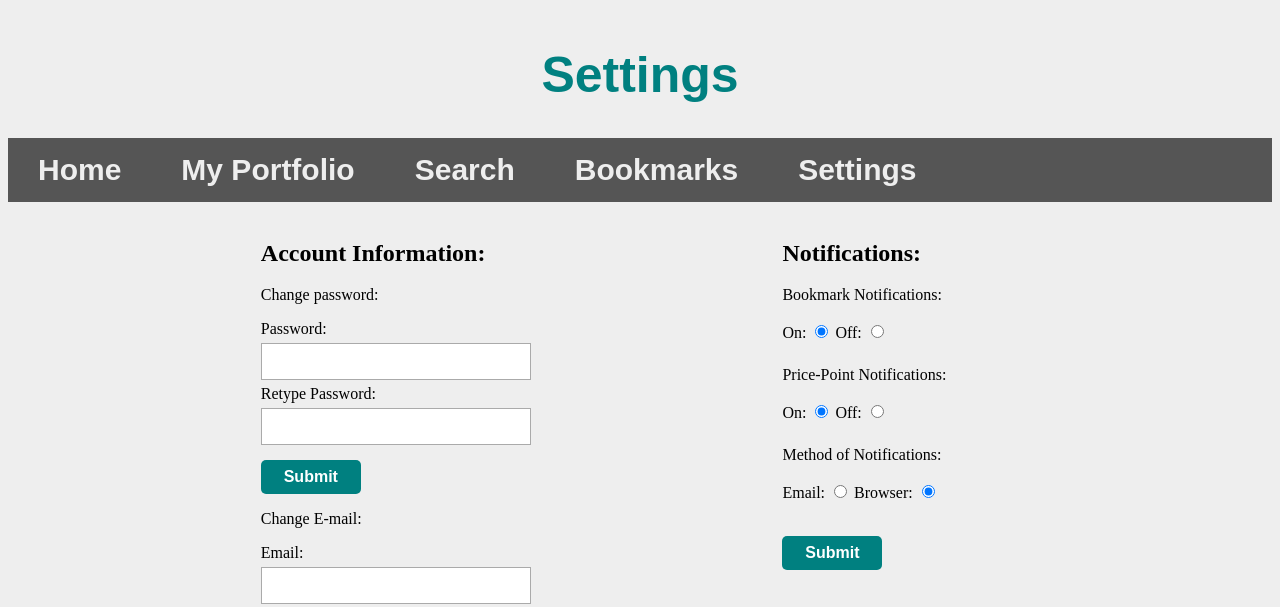
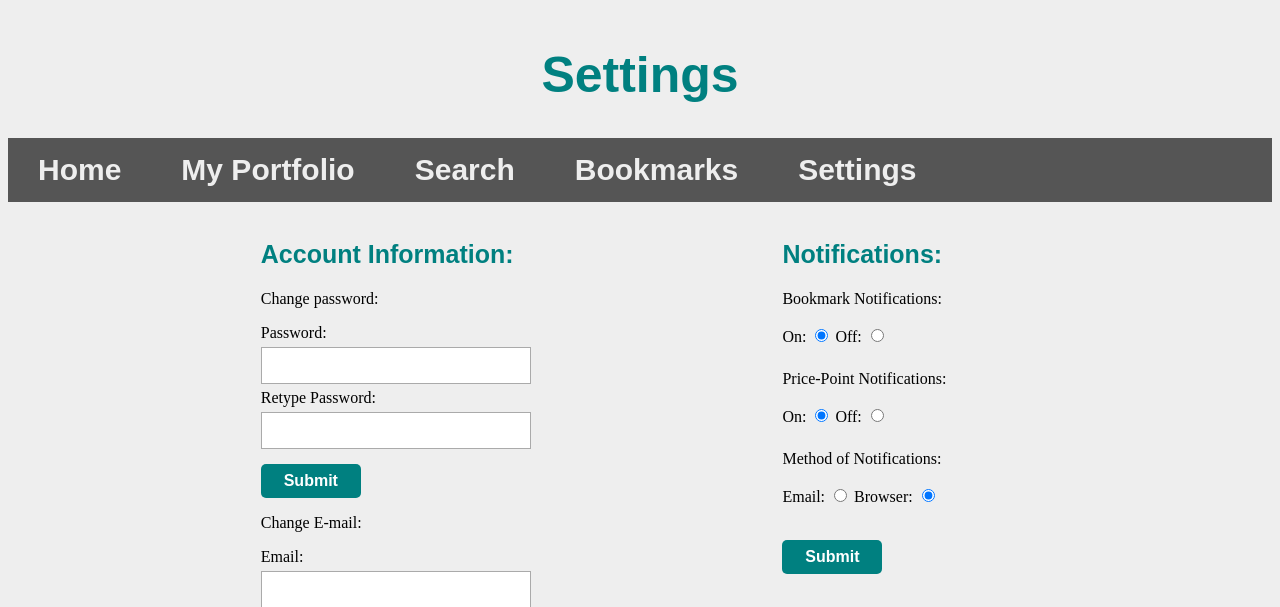
Before and after one commit to ghoff8/XChange, a Django app: page /settings in a window 1280 px wide. Shown: the top 607 px of the page. Run offline with Django 3.2, Linux system fonts and the light colour scheme; a user stored in the database is signed in.

Commit message:
random css

```diff
--- a/XChange/static/XChange/css/myPortfolio.css
+++ b/XChange/static/XChange/css/myPortfolio.css
@@ -65,6 +65,10 @@
     font-size: 25px;
 }
 
+#assets, #graphDiv, #myBookmarks {
+    background-color: white;
+}
+
 #assetsUl, #myBookmarksUl {
     list-style: none;
     /*display:inline-block;*/
--- a/XChange/static/XChange/css/settings.css
+++ b/XChange/static/XChange/css/settings.css
@@ -5,6 +5,12 @@
   padding-top: 1%;
   font-family: 'Arial';
   font-size: 50px;
+}
+
+.accountInfo h2, .notifications h2 {
+  color: teal;
+  font-family: Arial;
+  font-size: 25px;
 }
 
 .accountInfo {
@@ -55,7 +61,3 @@
   margin-bottom: 12px;
   cursor: pointer;
 }
-
-body {
-  background-color: #EEEEEE;
-}
--- a/XChange/views.py
+++ b/XChange/views.py
@@ -86,7 +86,6 @@ def home(request):
 
     if not request.user.is_authenticated:
         return redirect('%s?next=%s' % (djSettings.LOGIN_URL, request.path))
-
     if (request.method == 'POST'):
         if (request.POST.get('submit') == 'Logout'):
             logout(request)
```
Also changed, not shown: db.sqlite3, 1 other file.
